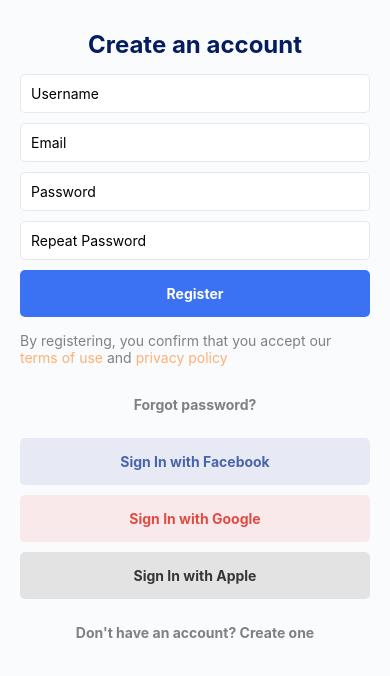
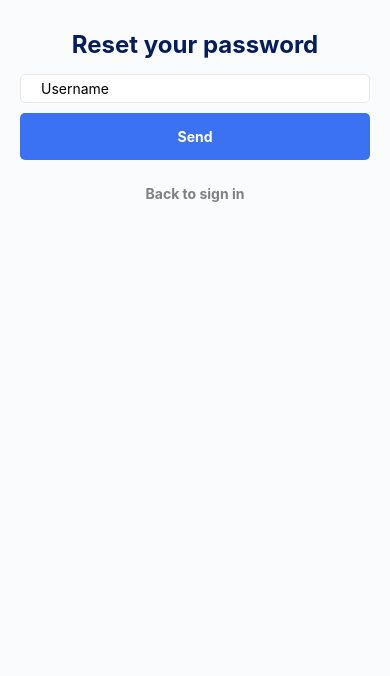
Before and after one commit to Danricode/FormValidation, a React Native app: screen / in a window 390 px wide. Shown: the top 676 px of the page. Built offline with nearby package versions, Linux system fonts and the light colour scheme.

Commit message:
More screens added, navigation and errors pending

```diff
--- a/App.js
+++ b/App.js
@@ -2,11 +2,13 @@
 import { SafeAreaView, StyleSheet, Text } from "react-native";
 import SignInScreen from "./src/screens/SignInScreen";
 import SignUpScreen from "./src/screens/SignUpScreen";
+import ConfirmEmailScreen from "./src/screens/ConfirmEmailScreen/ConfirmEmailScreen";
+import ForgotPasswordScreen from "./src/screens/ForgotPasswordScreen/ForgotPasswordScreen";
 
 const App = () => {
   return (
     <SafeAreaView style={styles.root}>
-      <SignUpScreen/>
+      <ForgotPasswordScreen/>
     </SafeAreaView>
   );
 };
--- a/src/components/CustomInput/CustomInput.js
+++ b/src/components/CustomInput/CustomInput.js
@@ -1,33 +1,35 @@
-import React from "react";
-import { View, Text, TextInput, StyleSheet, } from "react-native";
+import React from 'react';
+import {View, Text, TextInput, StyleSheet} from 'react-native';
 
 const CustomInput = ({value, setValue, placeholder, secureTextEntry}) => {
   return (
     <View style={styles.container}>
       <TextInput
-      value={value}
-      onChangeText={setValue}
-      placeholder={placeholder}
-      style={styles.input}
-      secureTextEntry={secureTextEntry}/>
+        value={value}
+        onChangeText={setValue}
+        placeholder={placeholder}
+        style={styles.input}
+        secureTextEntry={secureTextEntry}
+      />
     </View>
   );
 };
 
 const styles = StyleSheet.create({
   container: {
-    backgroundColor: "white",
-    width:'100%',
+    backgroundColor: 'white',
+    width: '100%',
 
-    borderColor:"#e8e8e8",
-    borderWidth:1,
-    borderRadius:5,
+    borderColor: '#e8e8e8',
+    borderWidth: 1,
+    borderRadius: 5,
 
-    paddingHorizontal:10,
-    marginVertical:5,
+    paddingHorizontal: 10,
+    marginVertical: 5,
   },
   input: {
-    marginVertical: 10,
+    paddingHorizontal: 10,
+    marginVertical: 5,
   },
 });
 
--- /dev/null
+++ b/src/components/SocialSignInButtons/SocialSignInButtons.js
@@ -0,0 +1,42 @@
+import React from 'react';
+import {View, Text} from 'react-native';
+import CustomButton from '../CustomButton/CustomButton';
+
+const SocialSignInButtons = () => {
+  const onSignInFacebook = () => {
+    console.warn('onSignInFacebook');
+  };
+
+  const onSignInGoogle = () => {
+    console.warn('onSignInGoogle');
+  };
+
+  const onSignInApple = () => {
+    console.warn('onSignInApple');
+  };
+
+  return (
+    <>
+      <CustomButton
+        text="Sign In with Facebook"
+        onPress={onSignInFacebook}
+        bgColor="#E7EAF4"
+        fgColor="#4765A9"
+      />
+      <CustomButton
+        text="Sign In with Google"
+        onPress={onSignInGoogle}
+        bgColor="#FAE9EA"
+        fgColor="#DD4D44"
+      />
+      <CustomButton
+        text="Sign In with Apple"
+        onPress={onSignInApple}
+        bgColor="#e3e3e3"
+        fgColor="#363636"
+      />
+    </>
+  );
+};
+
+export default SocialSignInButtons;
--- /dev/null
+++ b/src/components/SocialSignInButtons/index.js
@@ -0,0 +1 @@
+export {default} from './SocialSignInButtons';
--- a/src/components/customButton/customButton.js
+++ b/src/components/customButton/customButton.js
@@ -1,19 +1,23 @@
-import React from "react";
-import { View, Text, StyleSheet, Pressable } from 'react-native';
+import React from 'react';
+import {View, Text, StyleSheet, Pressable} from 'react-native';
 
-const CustomButton = ({ onPress, text, type = 'PRIMARY', bgColor, fgColor }) => {
+const CustomButton = ({onPress, text, type = 'PRIMARY', bgColor, fgColor}) => {
   return (
-        <Pressable onPress={onPress}
+    <Pressable
+      onPress={onPress}
       style={[
         styles.container,
         styles[`container_${type}`],
-                bgColor ? {backgroundColor : bgColor} : {}
+        bgColor ? {backgroundColor: bgColor} : {},
       ]}>
-            <Text style={[
+      <Text
+        style={[
           styles.text,
           styles[`text_${type}`],
-                fgColor ? {color : fgColor} : {}
-                ]}>{text}</Text>
+          fgColor ? {color: fgColor} : {},
+        ]}>
+        {text}
+      </Text>
     </Pressable>
   );
 };
@@ -33,15 +37,25 @@
     backgroundColor: '#3B71F3',
   },
 
+  container_SECONDARY: {
+    borderColor: '#3B71F3',
+    borderWidth: 2,
+  },
+
   container_TERTIARY: {},
 
   text: {
     fontWeight: 'bold',
     color: 'white',
   },
+
+  text_SECONDARY: {
+    color: '#3B71F3',
+  },
+
   text_TERTIARY: {
     color: 'gray',
-    }
+  },
 });
 
 export default CustomButton;
--- a/src/components/customButton/index.js
+++ b/src/components/customButton/index.js
@@ -1 +1 @@
-export {default} from './customButton';
+export {default} from './CustomButton';
--- /dev/null
+++ b/src/screens/ConfirmEmailScreen/ConfirmEmailScreen.js
@@ -0,0 +1,71 @@
+import React, { useState } from "react";
+import { View, Text, StyleSheet, ScrollView } from "react-native";
+import CustomInput from "../../components/CustomInput/CustomInput";
+import CustomButton from "../../components/CustomButton/CustomButton";
+import SocialSignInButtons from "../../components/SocialSignInButtons";
+
+const ConfirmEmailScreen = () => {
+  const [code, setCode] = useState("");
+
+  const onConfirmPressed = () => {
+    console.warn("OnConfirmPressed");
+  };
+
+  const onSignInPress = () => {
+    console.warn("onSignInPress");
+  };
+
+  const onResendPress = () => {
+    console.warn("onResendPress");
+  };
+
+  return (
+    <ScrollView>
+      <View style={styles.root}>
+        <Text style={styles.title}>Confirm your email</Text>
+
+        <CustomInput
+          placeholder="Enter your confirmation code"
+          value={code}
+          setValue={setCode}
+          secureTextEntry={true}
+        />
+
+        <CustomButton text="Confirm" onPress={onConfirmPressed} />
+
+        <CustomButton
+          text="Resend Code"
+          onPress={onResendPress}
+          type="SECONDARY"
+        />
+        <CustomButton
+          text="Back to sign in"
+          onPress={onSignInPress}
+          type="TERTIARY"
+        />
+      </View>
+    </ScrollView>
+  );
+};
+
+const styles = StyleSheet.create({
+  root: {
+    alignItems: "center",
+    padding: 20,
+  },
+  title: {
+    fontSize: 24,
+    fontWeight: "bold",
+    color: "#051C60",
+    margin: 10,
+  },
+  text: {
+    color: "gray",
+    marginVertical: 10,
+  },
+  link: {
+    color: "#FDB075",
+  },
+});
+
+export default ConfirmEmailScreen;
--- /dev/null
+++ b/src/screens/ConfirmEmailScreen/index.js
@@ -0,0 +1 @@
+export {ConfirmEmailScreen} from './ConfirmEmailScreen';
--- /dev/null
+++ b/src/screens/ForgotPasswordScreen/ForgotPasswordScreen.js
@@ -0,0 +1,61 @@
+import React, { useState } from "react";
+import { View, Text, StyleSheet, ScrollView } from "react-native";
+import CustomInput from "../../components/CustomInput/CustomInput";
+import CustomButton from "../../components/CustomButton/CustomButton";
+
+const ForgotPasswordScreen = () => {
+  const [username, setUsername] = useState("");
+
+  const onSendPress = () => {
+    console.warn("OnSendPress");
+  };
+
+  const onSignInPress = () => {
+    console.warn("onSignInPress");
+  };
+
+  return (
+    <ScrollView>
+      <View style={styles.root}>
+        <Text style={styles.title}>Reset your password</Text>
+
+        <CustomInput
+          placeholder="Username"
+          value={username}
+          setValue={setUsername}
+          secureTextEntry={true}
+        />
+
+        <CustomButton text="Send" onPress={onSendPress} />
+
+        <CustomButton
+          text="Back to sign in"
+          onPress={onSignInPress}
+          type="TERTIARY"
+        />
+      </View>
+    </ScrollView>
+  );
+};
+
+const styles = StyleSheet.create({
+  root: {
+    alignItems: "center",
+    padding: 20,
+  },
+  title: {
+    fontSize: 24,
+    fontWeight: "bold",
+    color: "#051C60",
+    margin: 10,
+  },
+  text: {
+    color: "gray",
+    marginVertical: 10,
+  },
+  link: {
+    color: "#FDB075",
+  },
+});
+
+export default ForgotPasswordScreen;
--- /dev/null
+++ b/src/screens/ForgotPasswordScreen/index.js
@@ -0,0 +1 @@
+export {ForgotPasswordScreen} from './ForgotPasswordScreen';
--- a/src/screens/SignInScreen/SignInScreen.js
+++ b/src/screens/SignInScreen/SignInScreen.js
@@ -9,7 +9,8 @@
 } from "react-native";
 import Logo from "../../../assets/images/Logo.png";
 import CustomInput from "../../components/CustomInput/CustomInput";
-import CustomButton from "../../components/customButton/customButton";
+import CustomButton from "../../components/CustomButton/CustomButton";
+import SocialSignInButtons from "../../components/SocialSignInButtons";
 
 const SignInScreen = () => {
     const [username, setUsername] = useState("");
@@ -24,18 +25,6 @@
 
     const onForgotPasswordPressed = () => {
         console.warn("OnForgotPasswordPressed");
-    };
-
-    const onSignInFacebook = () => {
-        console.warn("Facebook");
-    };
-
-    const onSignInApple = () => {
-        console.warn("Apple");
-    };
-
-    const onSignInGoogle = () => {
-        console.warn("Google");
     };
 
     const onSignUpPress = () => {
@@ -69,24 +58,7 @@
                     type="TERTIARY"
                 />
 
-                <CustomButton
-                    text="Sign In with Facebook"
-                    onPress={onSignInFacebook}
-                    bgColor="#E7EAF4"
-                    fgColor="#4765A9"
-                />
-                <CustomButton
-                    text="Sign In with Google"
-                    onPress={onSignInGoogle}
-                    bgColor="#FAE9EA"
-                    fgColor="#DD4D44"
-                />
-                <CustomButton
-                    text="Sign In with Apple"
-                    onPress={onSignInApple}
-                    bgColor="#E3E3E3"
-                    fgColor="#363636"
-                />
+                <SocialSignInButtons/>
 
                 <CustomButton
                     text="Don't have an account? Create one"
--- a/src/screens/SignUpScreen/SignUpScreen.js
+++ b/src/screens/SignUpScreen/SignUpScreen.js
@@ -1,7 +1,8 @@
 import React, { useState } from "react";
 import { View, Text, StyleSheet, ScrollView } from "react-native";
 import CustomInput from "../../components/CustomInput/CustomInput";
-import CustomButton from "../../components/customButton/customButton";
+import CustomButton from "../../components/CustomButton/CustomButton";
+import SocialSignInButtons from "../../components/SocialSignInButtons";
 
 const SignUpScreen = () => {
   const [username, setUsername] = useState("");
@@ -13,33 +14,17 @@
     console.warn("OnRegisterPressed");
   };
 
-  const onForgotPasswordPressed = () => {
-    console.warn("OnForgotPasswordPressed");
-  };
-
-  const onSignInFacebook = () => {
-    console.warn("Facebook");
-  };
-
-  const onSignInApple = () => {
-    console.warn("Apple");
-  };
-
-  const onSignInGoogle = () => {
-    console.warn("Google");
-  };
-
-  const onSignUpPress = () => {
-    console.warn("onSignUpPress");
+  const onSignInPress = () => {
+    console.warn("onSignInPress");
   };
 
   const onTermsOfUsePressed = () => {
-      console.warn("onTermsOfUsePressed")
+    console.warn("onTermsOfUsePressed");
   };
 
   const onPrivacyPressed = () => {
-    console.warn("onPrivacyPolicyPressed")
-};
+    console.warn("onPrivacyPolicyPressed");
+  };
 
   return (
     <ScrollView>
@@ -69,38 +54,18 @@
 
         <Text style={styles.text}>
           By registering, you confirm that you accept our{" "}
-          <Text style={styles.link} onPress={onTermsOfUsePressed}>terms of use</Text> and
-          <Text style={styles.link} onPress={onPrivacyPressed}> privacy policy</Text>
+          <Text style={styles.link} onPress={onTermsOfUsePressed}>
+            Terms of Use
+          </Text>{" "}
+          and{" "}
+          <Text style={styles.link} onPress={onPrivacyPressed}>
+            Privacy Policy
+          </Text>
         </Text>
-
+        <SocialSignInButtons />
         <CustomButton
-          text="Forgot password?"
-          onPress={onForgotPasswordPressed}
-          type="TERTIARY"
-        />
-
-        <CustomButton
-          text="Sign In with Facebook"
-          onPress={onSignInFacebook}
-          bgColor="#E7EAF4"
-          fgColor="#4765A9"
-        />
-        <CustomButton
-          text="Sign In with Google"
-          onPress={onSignInGoogle}
-          bgColor="#FAE9EA"
-          fgColor="#DD4D44"
-        />
-        <CustomButton
-          text="Sign In with Apple"
-          onPress={onSignInApple}
-          bgColor="#E3E3E3"
-          fgColor="#363636"
-        />
-
-        <CustomButton
-          text="Don't have an account? Create one"
-          onPress={onSignUpPress}
+          text="Have an account? Sign in!"
+          onPress={onSignInPress}
           type="TERTIARY"
         />
       </View>
@@ -124,7 +89,7 @@
     marginVertical: 10,
   },
   link: {
-    color: "#fdb075",
+    color: "#FDB075",
   },
 });
 
```
Also changed, not shown: 2 other files (tests, documents, lock files or other folders). Lines whose indentation alone changed are shown as unchanged.
